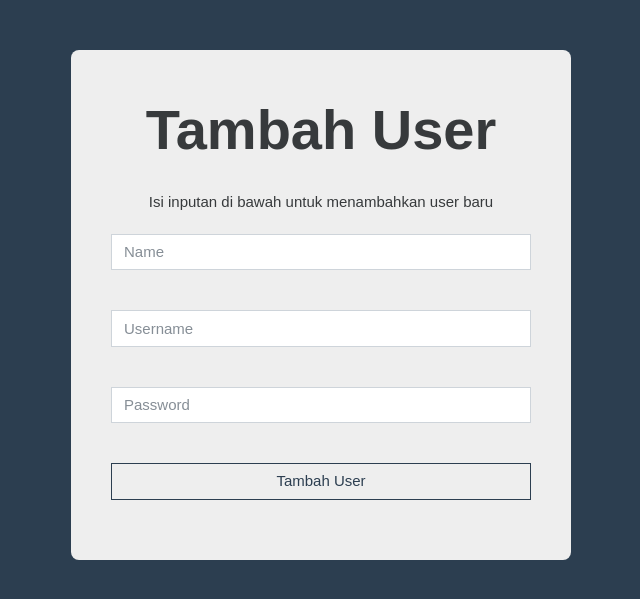
After one commit to ntyrtype/moris_bot, a PHP site: page /add_user.html in a window 1280 px wide. The commit adds this page. Shown: the top 599 px of the page, without its empty margins (319-959 px from the left). Run offline with PHP 8.4, Linux system fonts and the light colour scheme; some libraries are stand-ins or nearby versions.

Commit message:
add user

```diff
--- /dev/null
+++ b/web/add_user.html
@@ -0,0 +1,80 @@
+<!DOCTYPE html>
+<html lang="en">
+<head>
+  <meta charset="UTF-8">
+  <title>Login</title>
+  <link href="https://stackpath.bootstrapcdn.com/bootswatch/4.4.1/cosmo/bootstrap.min.css" rel="stylesheet">
+  <style>
+    body{
+      background-color: #2c3e50;
+    }
+    .wrapper {
+      font-family:'Poppins', sans-serif;
+      width: 500px;
+      padding: 30px;
+      margin: auto;
+      margin-top: 50px;
+      display: flex;
+      flex-direction: column;
+      text-align: center;
+      background-color: #EEEEEE;
+      border-radius: 0.5rem;
+    }
+    .wrapper h2 {
+      padding: 10px;
+      margin-bottom: 10px;
+      font-weight: bold;
+      text-align: center;
+    }
+    .wrapper p {
+      padding: 8px;
+      margin-bottom: 2px;
+    }
+    .wrapper form .form-group span {color: red;}
+
+    .form-group{
+      margin-bottom: 20px;
+      padding: 10px;
+    }
+    .btn{
+    border-color: #2c3e50;
+    }
+    .btn-customs{
+      color: #2c3e50;
+    }
+    .btn:hover{
+    background: #2c3e50;
+    border-color: #2c3e50;
+    }
+
+
+  </style>
+</head>
+<body>
+  <main>
+    <section class="container wrapper">
+      <h2 class="display-4 pt-3">Tambah User</h2>
+      <p class="text-center">Isi inputan di bawah untuk menambahkan user baru</p>
+
+      <form action="" method="POST">
+
+        <div class="form-group">
+            <input type="text" name="nama" id="name" class="form-control" placeholder="Name" required >
+          </div>
+
+        <div class="form-group">
+          <input type="text" name="username" id="username" class="form-control" placeholder="Username" required >
+        </div>
+
+        <div class="form-group">
+          <input type="password" name="password" id="password" class="form-control" placeholder="Password" required>
+        </div>
+
+        <div class="form-group">
+          <input type="submit" class="btn btn-block btn-outline-primary btn-customs" value="Tambah User">
+        </div>
+      </form>
+    </section>
+  </main>
+</body>
+</html>
--- a/web/dashboard.php
+++ b/web/dashboard.php
@@ -87,6 +87,7 @@ if (isset($_GET['ajax']) && $_GET['ajax'] == "true") {
         <div class="profile-dropdown">
             <button id="profileButton"><?php echo htmlspecialchars($_SESSION['nama']); ?></button>
             <div class="profile-content" id="profileContent">
+                <a href="add_user.html">Tambah User</a>
                 <form action="logout.php" method="POST">
                 <button type="submit" class="logout-btn" style="width: 100%; border: none; background: none; text-align: left;">Logout</button>
                 </form>
```
Also changed, not shown: web/close.php (+5 -3 lines), web/order.php (+5 -3 lines), web/pickup.php (+5 -3 lines), web/style/style.css (+16 -33 lines).
